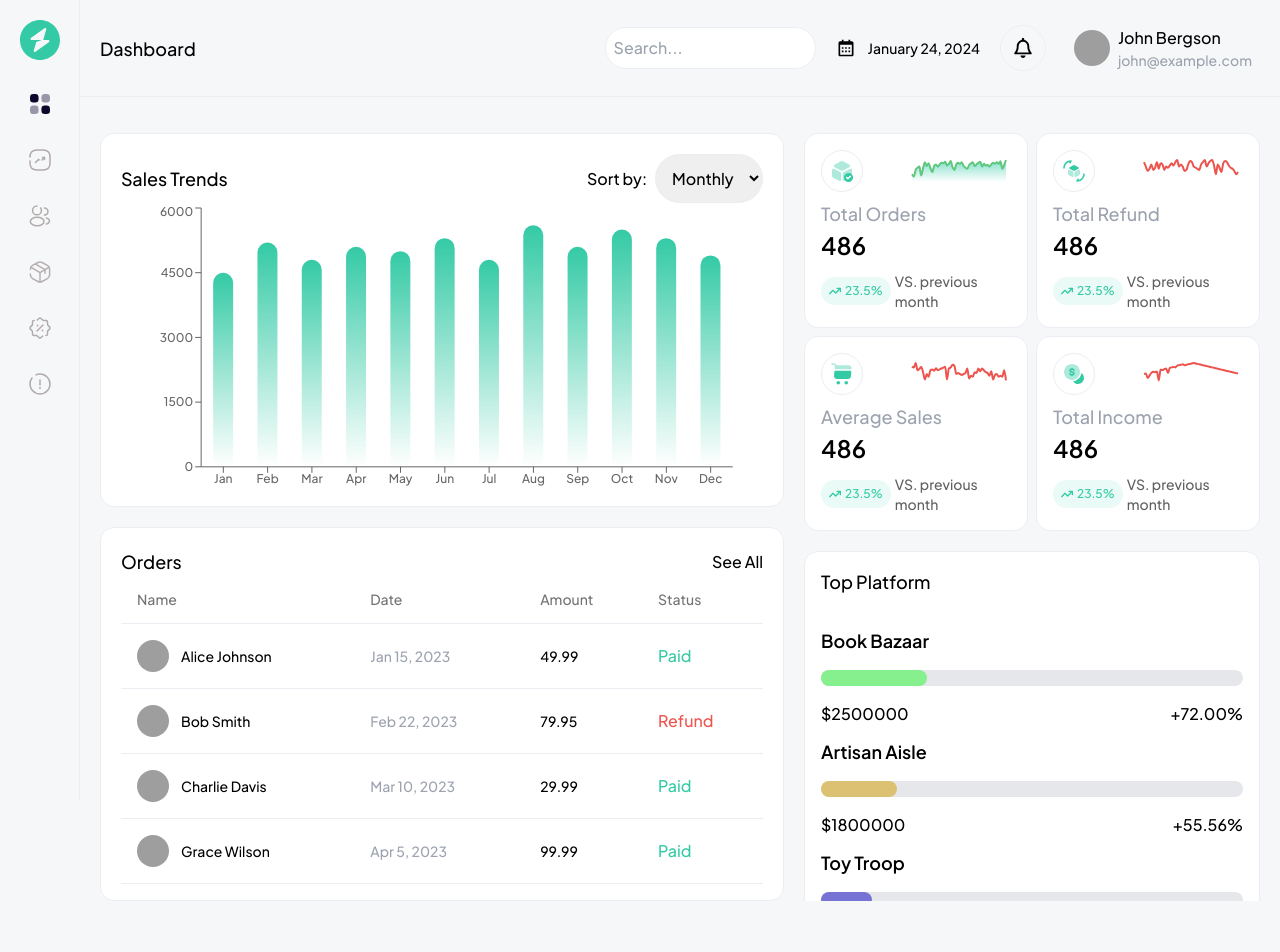
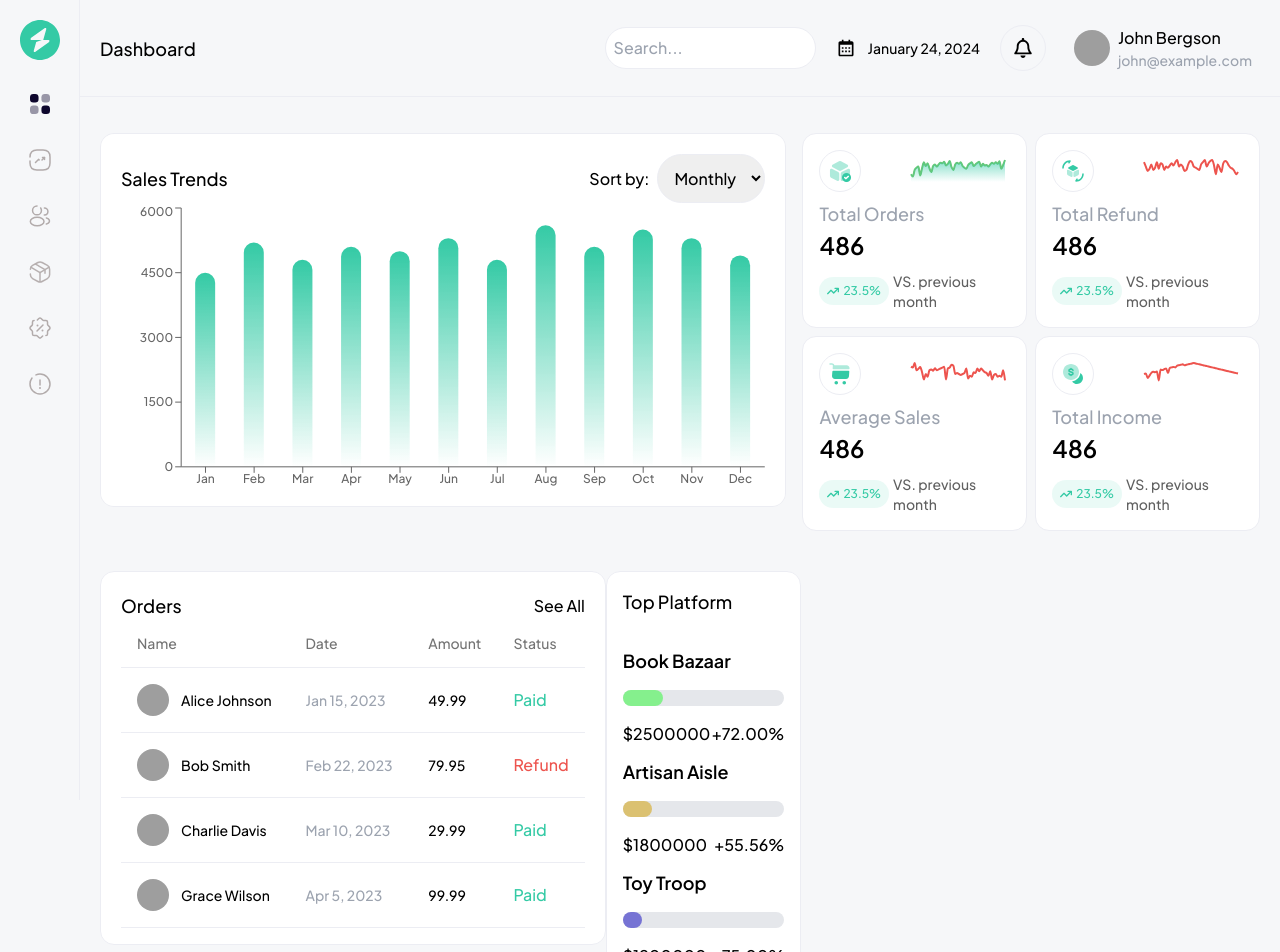
Before and after one commit to zibby-zibs/geeqpay-challenge, a React (Vite) app: page / in a window 1280 px wide. Shown: the top 952 px of the page. Before the commit the page ends 901 px from the top, so only its background shows below. Built offline with nearby package versions, Linux system fonts and the light colour scheme; grey boxes are pictures that could not be loaded.

Commit message:
fixed extra space on the right

```diff
--- a/src/App.tsx
+++ b/src/App.tsx
@@ -24,7 +24,7 @@ function App() {
     return () => clearTimeout(timeout);
   }, []);
   return (
-    <main className="relative flex w-full !max-w-[100vw] h-full font-jakarta scrollbar-none overflow-x-hidden">
+    <main className="relative flex w-full !max-w-[100vw] h-full font-jakarta scrollbar-none ">
       <div className="sticky top-0 left-0 hidden xl:block">
         <Sidebar />
       </div>
@@ -35,16 +35,12 @@ function App() {
         {loading ? (
           <Loader />
         ) : (
-          <section className="flex flex-col xl:flex-row gap-5 min-w-[calc(100vw-80px)] mt-9 px-5">
-            <aside className="basis-[60%]">
-              <div className="">
+          <section className="flex flex-col gap-5 w-[calc(100vw-10px)] xl:max-w-[calc(100vw-80px)] mt-9 px-1 lg:px-5 ">
+            <aside className="flex gap-4">
+              <div className="flex-[0.6]">
                 <ChartCard />
               </div>
-              <div className="mt-5">
-                <OrderTable />
-              </div>
-            </aside>
-            <div className="basis-[40%] max-h-[374px]">
+              <div className="flex-[0.4]">
                 <aside className="flex gap-2">
                   <div className="basis-1/2 space-y-2">
                     <TotalOrder />
@@ -55,11 +51,42 @@ function App() {
                     <TotalIncome />
                   </div>
                 </aside>
+              </div>
+            </aside>
+            <div className="flex">
+              <div className="mt-5">
+                <OrderTable />
+              </div>
               <aside className="mt-5">
                 <Platform />
               </aside>
             </div>
           </section>
+          // <section className="flex flex-col xl:flex-row gap-5 w-[calc(100vw-10px)] xl:min-w-[calc(100vw-80px)] mt-9 px-1 lg:px-5">
+          //   <aside className="basis-[60%]">
+          //     <div className="">
+          //       <ChartCard />
+          //     </div>
+          //     <div className="mt-5">
+          //       <OrderTable />
+          //     </div>
+          //   </aside>
+          //   <div className="basis-[40%] max-h-[374px]">
+          //     <aside className="flex gap-2">
+          //       <div className="basis-1/2 space-y-2">
+          //         <TotalOrder />
+          //         <AverageSales />
+          //       </div>
+          //       <div className="basis-1/2 space-y-2">
+          //         <TotalRefund />
+          //         <TotalIncome />
+          //       </div>
+          //     </aside>
+          //     <aside className="mt-5">
+          //       <Platform />
+          //     </aside>
+          //   </div>
+          // </section>
         )}
       </div>
     </main>
--- a/src/components/chartDashboard/chartCard.tsx
+++ b/src/components/chartDashboard/chartCard.tsx
@@ -12,6 +12,7 @@ import {
 import { monthlySales } from "../../../data/monthly-sales";
 import { weeklySales } from "../../../data/weekly-sales";
 import dayjs from "dayjs";
+import { cn } from "../../lib/utils";
 
 interface Sales {
   id: number;
@@ -35,7 +36,7 @@ const ChartCard = () => {
     }
   };
   return (
-    <main className="w-full  border border-border rounded-[0.875rem] bg-white h-[23.375rem] p-5">
+    <main className="w-full  border border-border rounded-[0.875rem] bg-white h-[23.375rem] p-5 max-w-full overflow-x-auto scrollbar-none">
       <article className="flex items-center w-full justify-between">
         <h1 className="text-[18px]">Sales Trends</h1>
         <div className="flex gap-2 items-center">
@@ -51,15 +52,18 @@ const ChartCard = () => {
           </select>
         </div>
       </article>
-      <ResponsiveContainer width="100%" height="90%">
+      <ResponsiveContainer
+        height="90%"
+        // width={}
+        className={cn("!w-[600px] lg:!w-full ")}
+      >
         <BarChart
           data={data}
           barGap={10}
           barSize={20}
           margin={{
             top: 5,
-            right: 30,
-            left: 20,
+
             bottom: 5,
           }}
         >
--- a/src/components/loader.tsx
+++ b/src/components/loader.tsx
@@ -3,9 +3,6 @@ import React from "react";
 const Loader = () => {
   return (
     <main className="flex gap-4 px-5 mt-5">
-      <div className="fixed left-1/2 top-1/2 w-fit z-10 animate-logo">
-        <img src="/logo.svg" alt="" className="w-20 h-20 object-contain" />
-      </div>
       <aside className="basis-[60%]">
         <div className="h-[374px] w-full bg-gray-400 rounded-[14px] skeleton-loader"></div>
         <div className="mt-5 border border-border bg-gray-200 w-full h-[300px] rounded-[14px] ">
--- a/src/index.css
+++ b/src/index.css
@@ -79,6 +79,12 @@
     @apply w-full h-full;
   }
 }
+
+html,
+body {
+  width: 100%;
+  height: 100%;
+}
 .grid-container {
   display: grid;
   grid-template-columns: 60% 40%;
```
Lines whose indentation alone changed are shown as unchanged.
